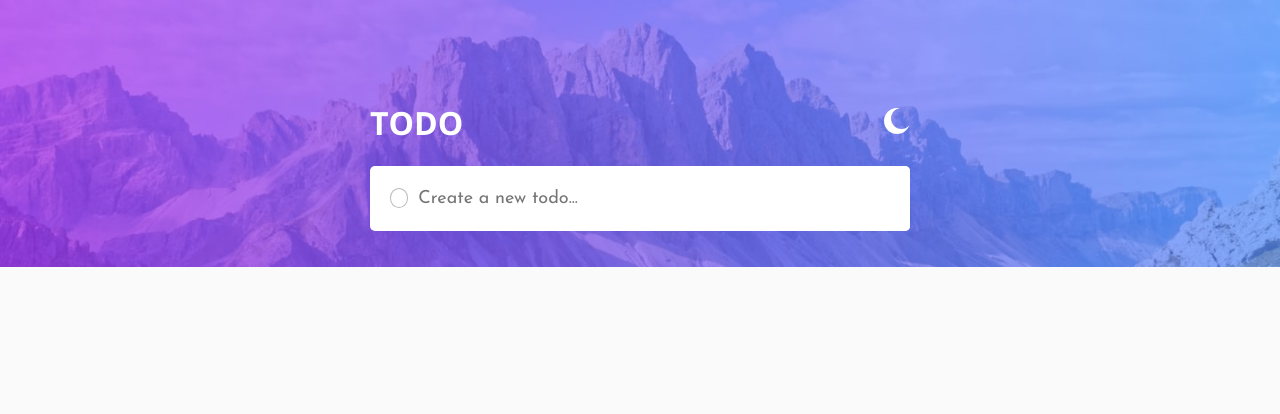
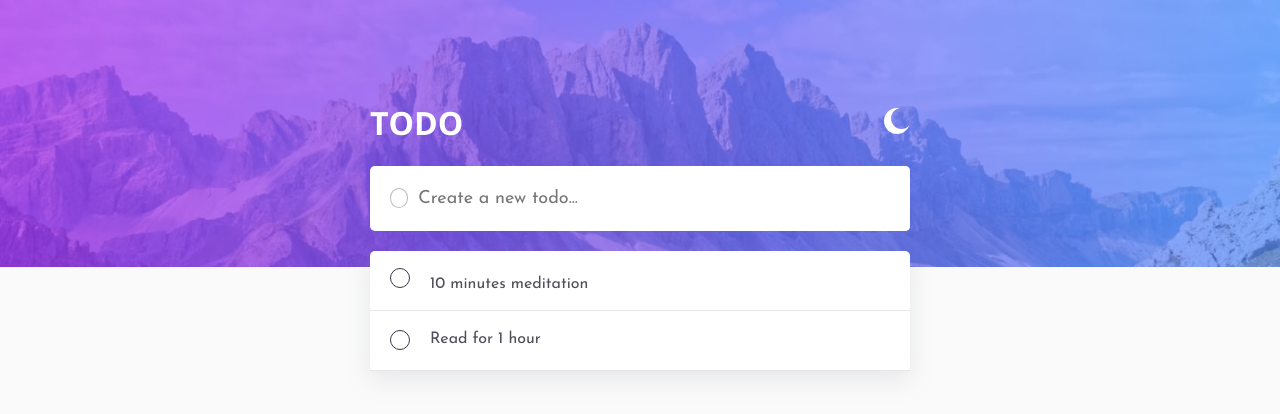
Before and after one commit to tayyeba130/todo-app, a React (Create React App) app: page / in a window 1280 px wide. Shown: the top 414 px of the page. Built offline with nearby package versions, Linux system fonts and the light colour scheme.

Commit message:
todo item

```diff
--- a/package.json
+++ b/package.json
@@ -7,12 +7,14 @@
     "@testing-library/react": "^11.1.0",
     "@testing-library/user-event": "^12.1.10",
     "@types/styled-components": "^5.1.4",
+    "@types/uuid": "^8.3.0",
     "react": "^17.0.1",
     "react-dom": "^17.0.1",
     "react-router-dom": "^5.2.0",
     "react-scripts": "4.0.1",
     "styled-components": "^5.2.1",
     "typescript": "^4.1.2",
+    "uuid": "^8.3.2",
     "web-vitals": "^0.2.4"
   },
   "scripts": {
--- /dev/null
+++ b/src/components/todoItem/TodoItem.tsx
@@ -0,0 +1,33 @@
+import React from 'react';
+import { v4 as uuid } from 'uuid';
+import TodoItemStyle from './style';
+import { useTheme } from '../../contexts/ThemeContext';
+
+interface TodoItemProps {
+	todo: {
+		text: string;
+		complete: boolean;
+	};
+}
+
+export default function TodoItem({ todo }: TodoItemProps) {
+	const { theme } = useTheme();
+	return (
+		<TodoItemStyle key={uuid()} theme={theme}>
+			<label>
+				<input type="checkbox" checked={todo.complete} />
+				{todo.complete ? (
+					<span className="circle completed">
+						<img
+							src={require('../../images/icon-check.svg').default}
+							alt="completed icon"
+						/>
+					</span>
+				) : (
+					<span className="circle not-completed" />
+				)}
+				<span>{todo.text}</span>
+			</label>
+		</TodoItemStyle>
+	);
+}
--- /dev/null
+++ b/src/components/todoItem/style.ts
@@ -0,0 +1,32 @@
+import styled from 'styled-components/macro';
+import { Theme } from '../../contexts/ThemeContext';
+
+const TodoItemStyle = styled.li`
+	border-bottom: 1px solid #e6e5e9;
+	border-color: ${(props) =>
+		props.theme === Theme.Light ? '#e6e5e9' : '#404041'};
+	height: 50px;
+	list-style-type: none;
+	display: flex;
+	align-items: center;
+	label {
+		color: ${(props) =>
+			props.theme === Theme.Light ? '#4d4e59' : '#bebebe'};
+		input {
+			display: none;
+		}
+		span.circle {
+			width: 20px;
+			height: 20px;
+			border: 1px solid #33394b;
+			border-radius: 50%;
+			display: inline-block;
+			margin: 0 20px;
+		}
+	}
+	@media (min-width: 576px) {
+		height: 60px;
+	}
+`;
+
+export default TodoItemStyle;
--- /dev/null
+++ b/src/components/todoList/TodoList.tsx
@@ -0,0 +1,19 @@
+import React from 'react';
+import TodoItem from '../todoItem/TodoItem';
+import TodoListStyle from './style';
+import { useTheme } from '../../contexts/ThemeContext';
+
+export default function TodoList() {
+	const { theme } = useTheme();
+	const todos = [
+		{ text: '10 minutes meditation', complete: false },
+		{ text: 'Read for 1 hour', complete: true },
+	];
+	return (
+		<TodoListStyle theme={theme}>
+			{todos.map((todo) => (
+				<TodoItem todo={todo} />
+			))}
+		</TodoListStyle>
+	);
+}
--- /dev/null
+++ b/src/components/todoList/style.ts
@@ -0,0 +1,12 @@
+import styled from 'styled-components/macro';
+import { Theme } from '../../contexts/ThemeContext';
+
+const TodoListStyle = styled.div`
+	box-shadow: rgba(149, 157, 165, 0.2) 0px 8px 24px;
+	background: ${(props) =>
+		props.theme === Theme.Light ? '#fff' : '#25283c'};
+	border-radius: 5px;
+	margin-top: 20px;
+`;
+
+export default TodoListStyle;
--- a/src/components/todos/Todos.tsx
+++ b/src/components/todos/Todos.tsx
@@ -1,10 +1,12 @@
 import React from 'react';
 import AddTodo from '../addTodo/AddTodo';
+import TodoList from '../todoList/TodoList';
 
 export default function Todos() {
 	return (
 		<div>
 			<AddTodo />
+			<TodoList />
 		</div>
 	);
 }
```
Also changed, not shown: 2 other files (tests, documents, lock files or other folders).
